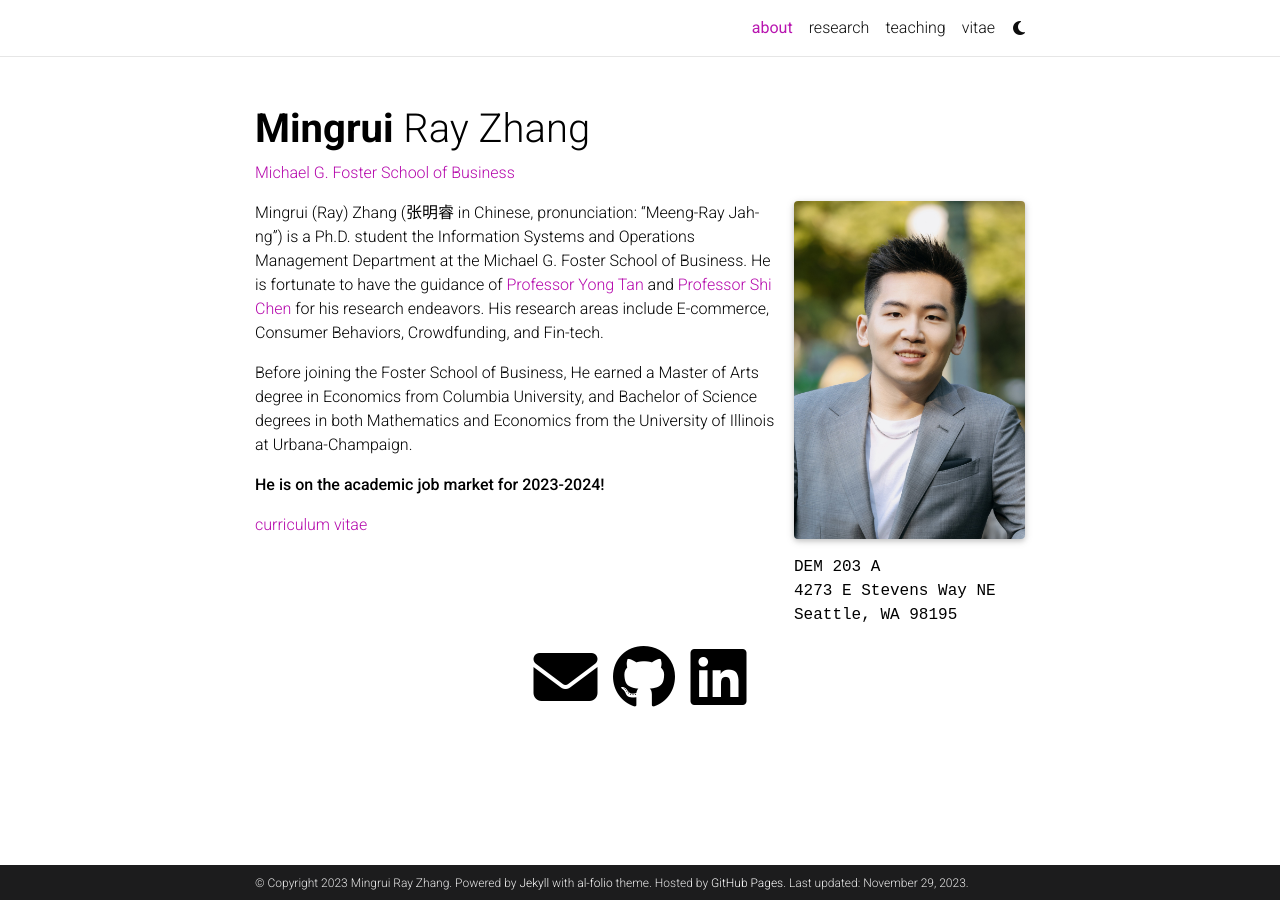
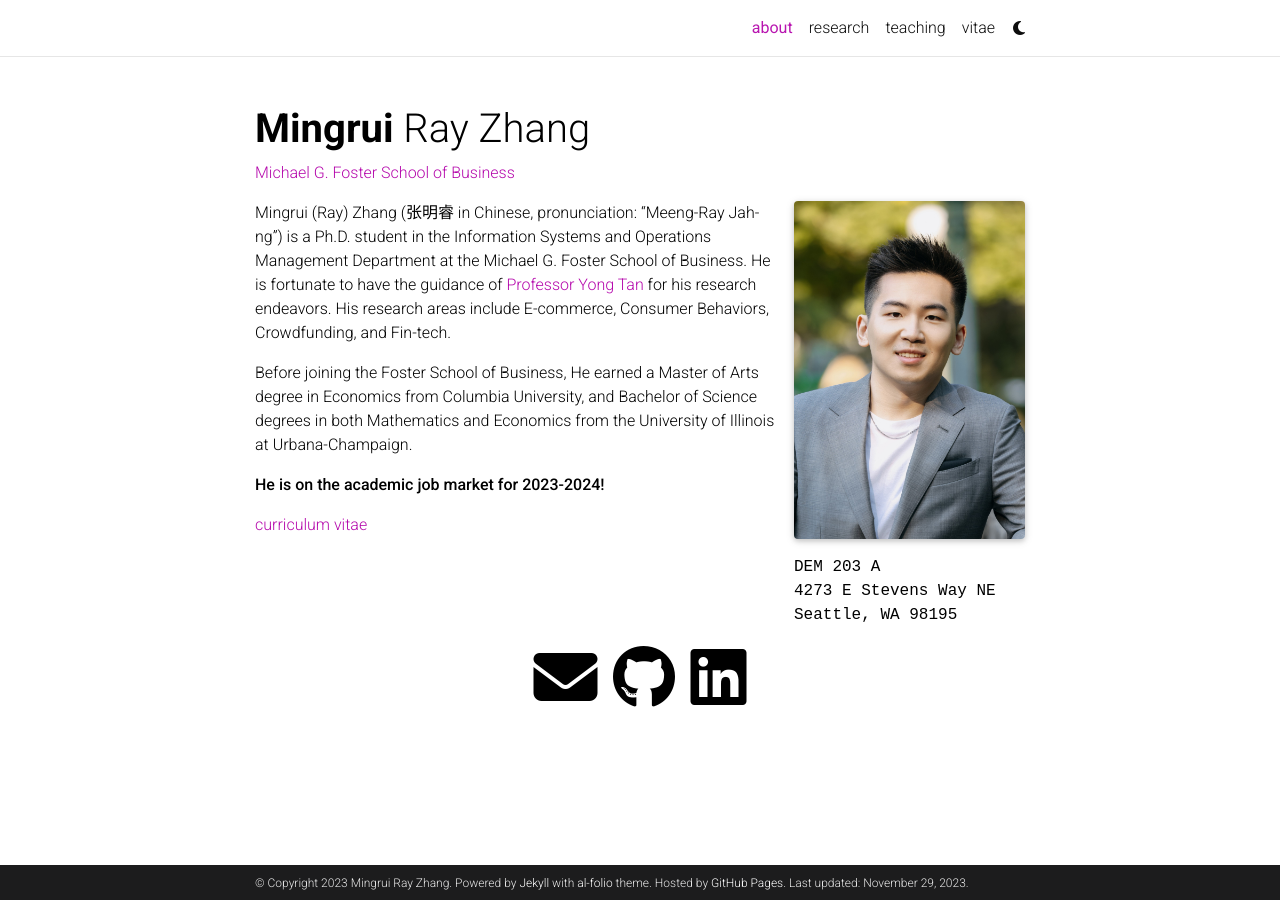
Before and after one commit to MingruiRayZhang/MingruiRayZhang.github.io, a Jekyll site: the page built from _pages/about.md, in a window 1280 px wide. Built offline with Jekyll 4.4.1, drawn with Linux system fonts in a browser that asks for light colours; comment, search, counter and statistics services are not loaded; a style sheet for code colours, icons or effects is not loaded.

Commit message:
update info

```diff
--- a/_pages/about.md
+++ b/_pages/about.md
@@ -19,7 +19,7 @@
 social: true  # includes social icons at the bottom of the page
 ---
 
-Mingrui (Ray) Zhang (张明睿 in Chinese, pronunciation: "Meeng-Ray Jah-ng") is a Ph.D. student the Information Systems and Operations Management Department at the Michael G. Foster School of Business. He is fortunate to have the guidance of [Professor Yong Tan](https://foster.uw.edu/faculty-research/directory/yong-tan/) and [Professor Shi Chen](https://foster.uw.edu/faculty-research/directory/shi-chen/) for his research endeavors. His research areas include E-commerce, Consumer Behaviors, Crowdfunding, and Fin-tech.
+Mingrui (Ray) Zhang (张明睿 in Chinese, pronunciation: "Meeng-Ray Jah-ng") is a Ph.D. student in the Information Systems and Operations Management Department at the Michael G. Foster School of Business. He is fortunate to have the guidance of [Professor Yong Tan](https://foster.uw.edu/faculty-research/directory/yong-tan/) for his research endeavors. His research areas include E-commerce, Consumer Behaviors, Crowdfunding, and Fin-tech.
 
 Before joining the Foster School of Business, He earned a Master of Arts degree in Economics from Columbia University, and Bachelor of Science degrees in both Mathematics and Economics from the University of Illinois at Urbana-Champaign.
 
```
Also changed, not shown: 1 other file.
